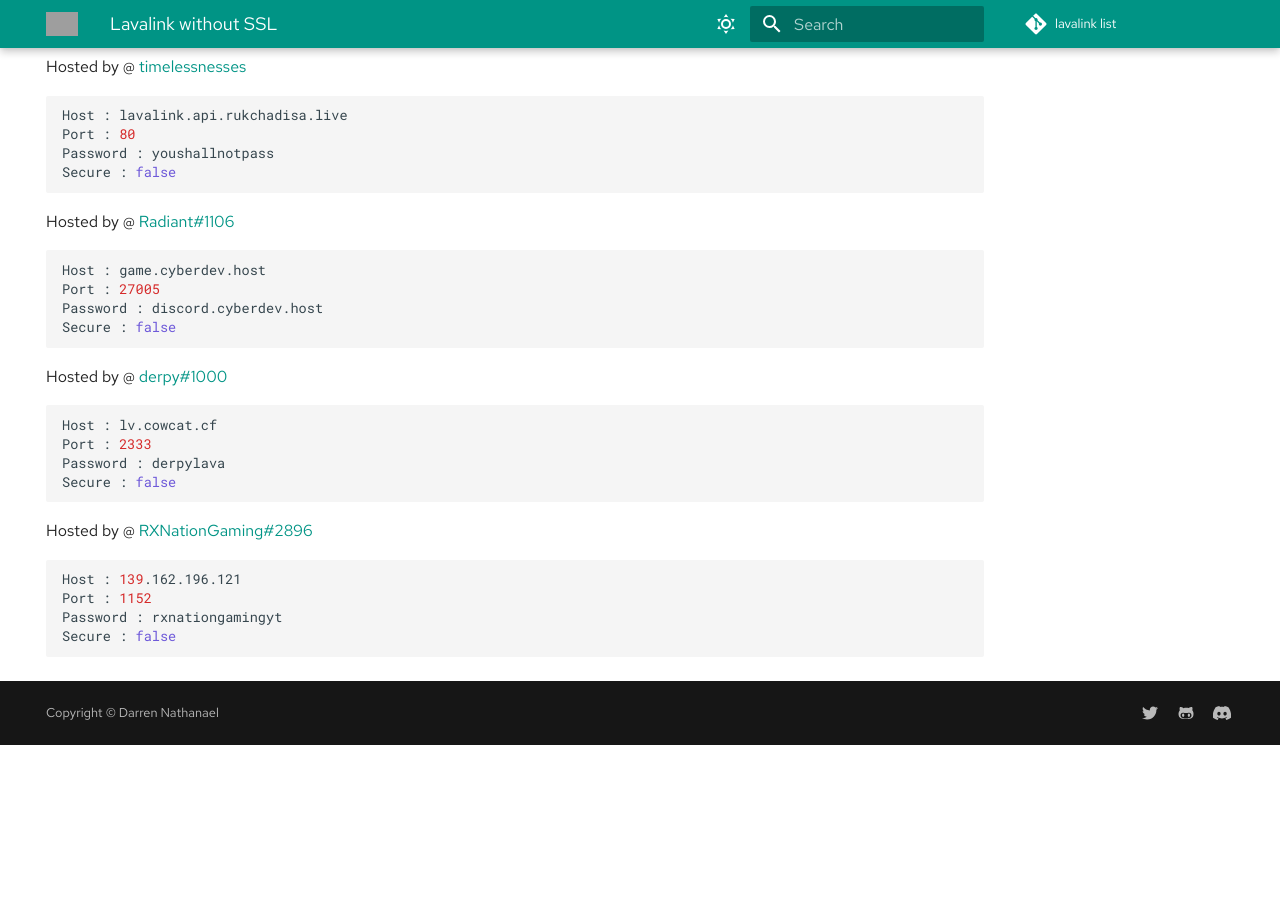
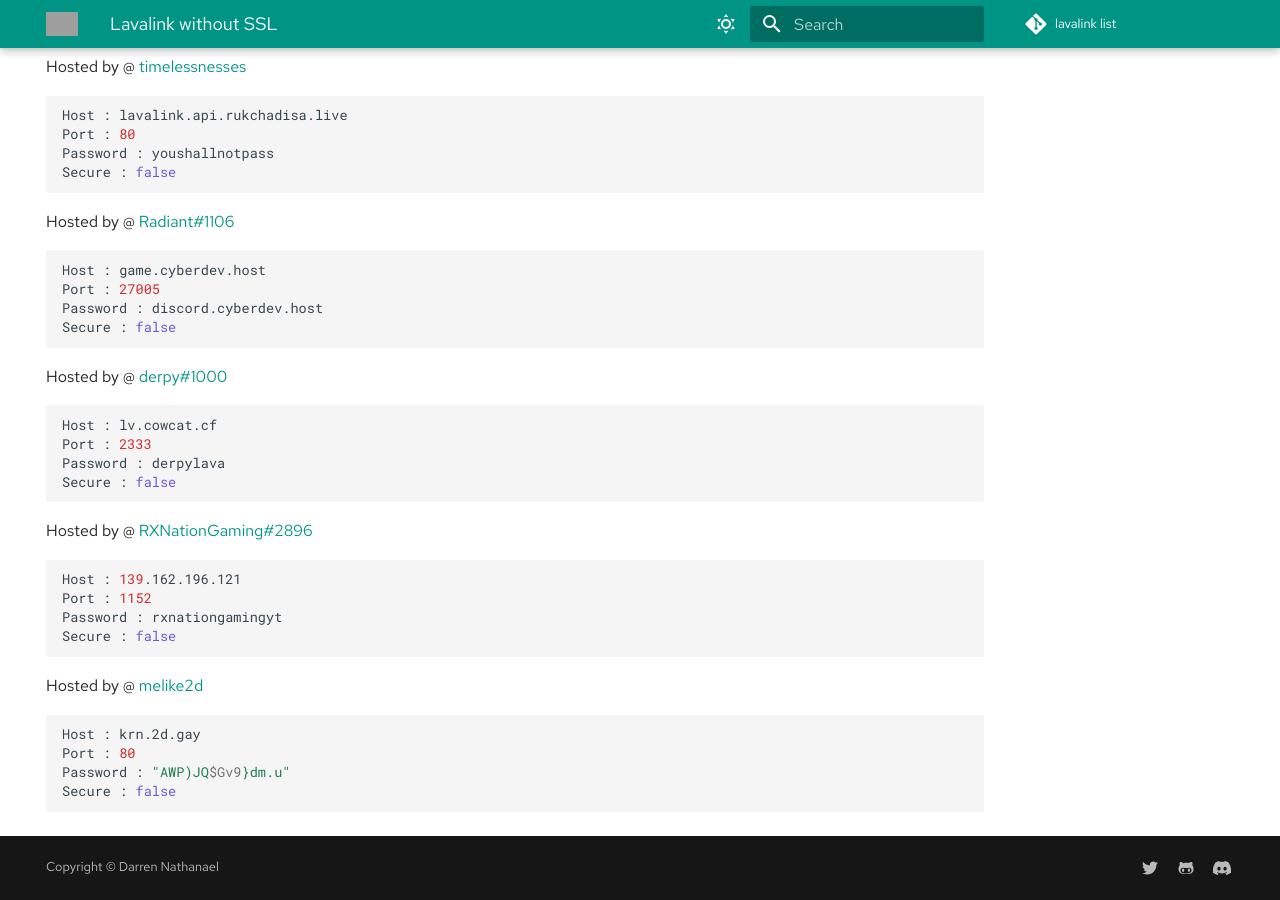
Before and after one commit to DarrenOfficial/lavalink-list, an MkDocs documentation site: the page built from docs/NoSSL/lavalink-without-ssl.md, in a window 1280 px wide and 900 px high, scrolled down 2649 px. Built offline with MkDocs 1.6.1 and Material for MkDocs 9.7.7, drawn with Linux system fonts in a browser that asks for light colours; comment, search, counter and statistics services are not loaded; before the commit the page ends 3394 px from its top, so only the background shows below that; grey boxes are pictures that could not be loaded.

Commit message:
Add krn.2d.gay to the NoSSL list (#216)
krn.2d.gay is also insecure!

````diff
--- a/docs/NoSSL/lavalink-without-ssl.md
+++ b/docs/NoSSL/lavalink-without-ssl.md
@@ -162,3 +162,11 @@ Port : 1152
 Password : rxnationgamingyt
 Secure : false
 ```
+
+Hosted by @ [melike2d](https://2d.gay)
+```bash
+Host : krn.2d.gay
+Port : 80
+Password : "AWP)JQ$Gv9}dm.u"
+Secure : false
+```
````
